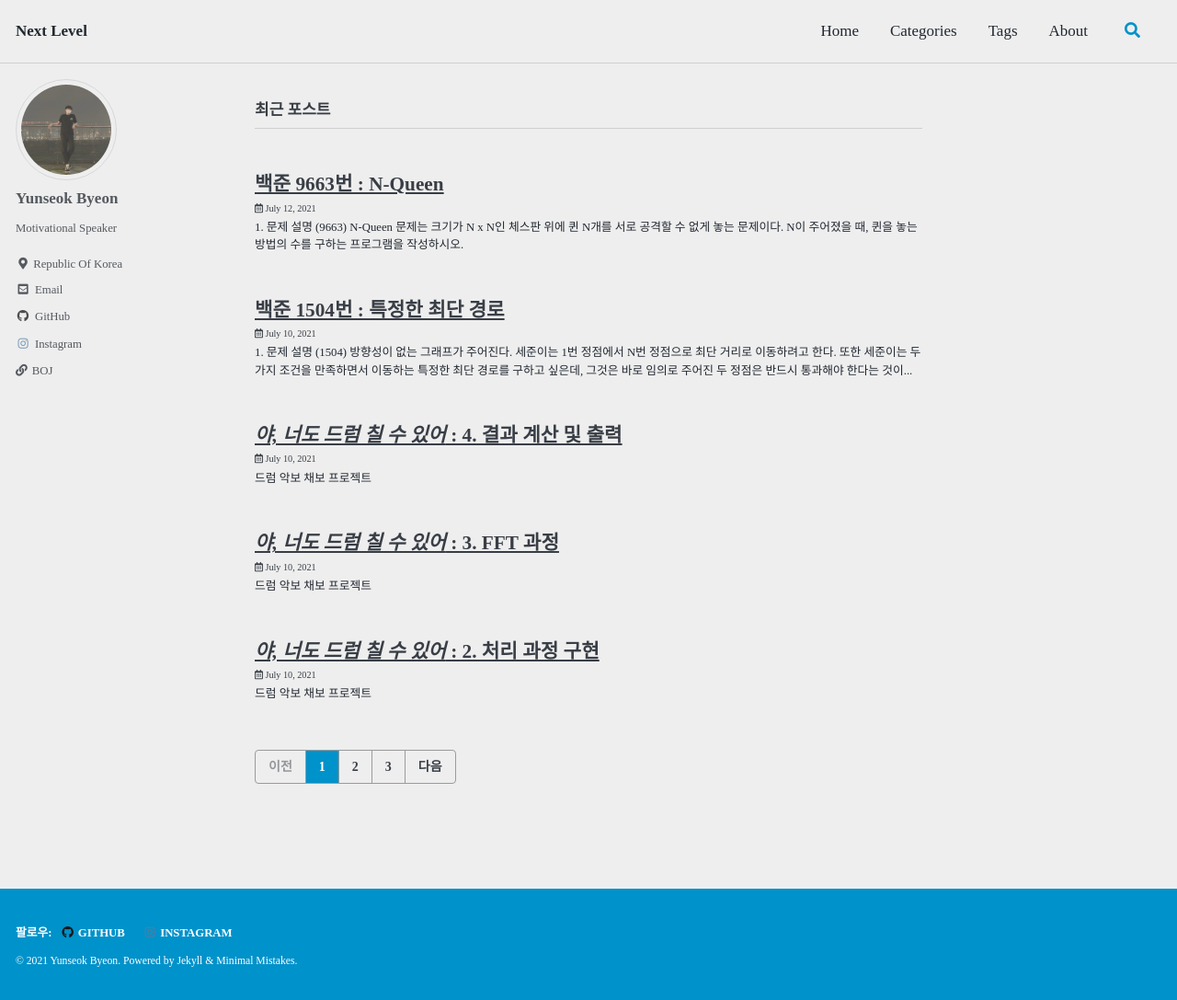
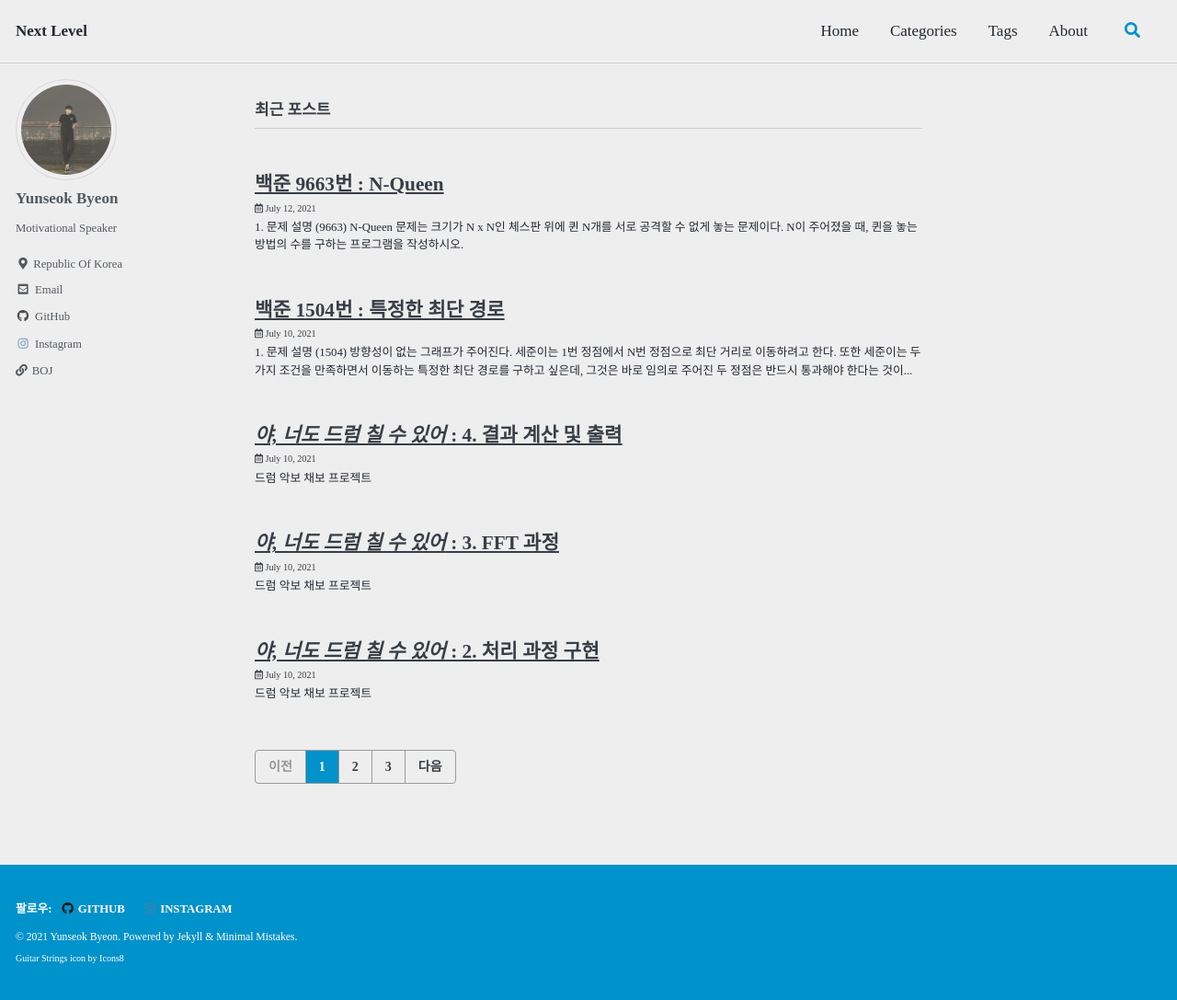
Before and after one commit to bye0nys/bye0nys.github.io, a Jekyll site: the page built from index.html, in a window 1280 px wide and 1087 px high. Shown: the whole window at 92% size. Built offline with Jekyll 4.4.1, drawn with Linux system fonts in a browser that asks for light colours; cached includes are drawn as plain includes; some web fonts are replaced; the list of posts is cut into pages by our own code.

Commit message:
add favicon.ico

```diff
--- a/_includes/footer.html
+++ b/_includes/footer.html
@@ -19,3 +19,4 @@
 </div>
 
 <div class="page__footer-copyright">&copy; {{ site.time | date: '%Y' }} {{ site.name | default: site.title }}. {{ site.data.ui-text[site.locale].powered_by | default: "Powered by" }} <a href="https://jekyllrb.com" rel="nofollow">Jekyll</a> &amp; <a href="https://mademistakes.com/work/minimal-mistakes-jekyll-theme/" rel="nofollow">Minimal Mistakes</a>.</div>
+<font size="1.5em"><a target="_blank" href="https://icons8.com/icon/y776lZluQLn3/guitar-strings">Guitar Strings</a> icon by <a target="_blank" href="https://icons8.com">Icons8</a></font>
--- a/_includes/head.html
+++ b/_includes/head.html
@@ -1,4 +1,7 @@
 <meta charset="utf-8">
+
+<!-- 20210712 Add favicon -->
+<link rel="icon" type="image/png" href="/assets/favicon.ico">
 
 {% include seo.html %}
 
```
Also changed, not shown: assets/favicon.ico (added).
